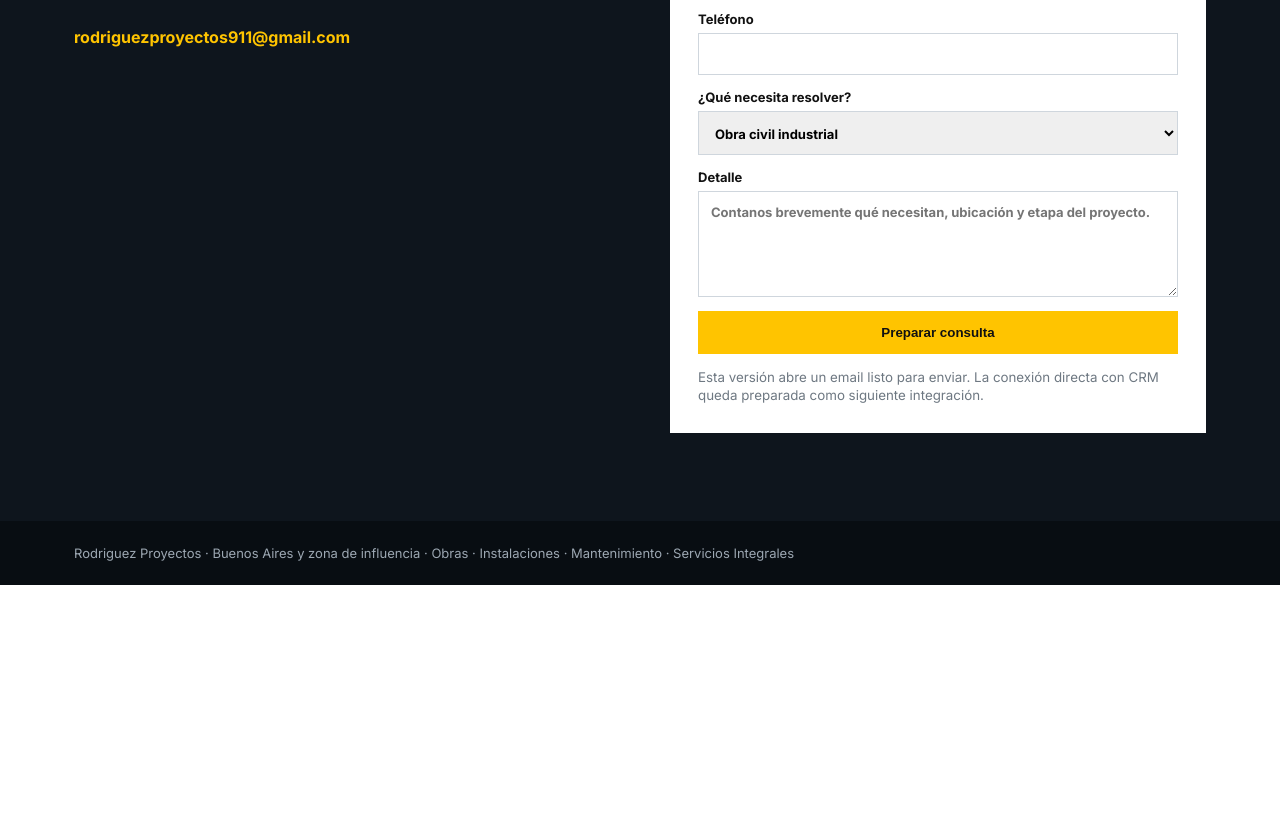
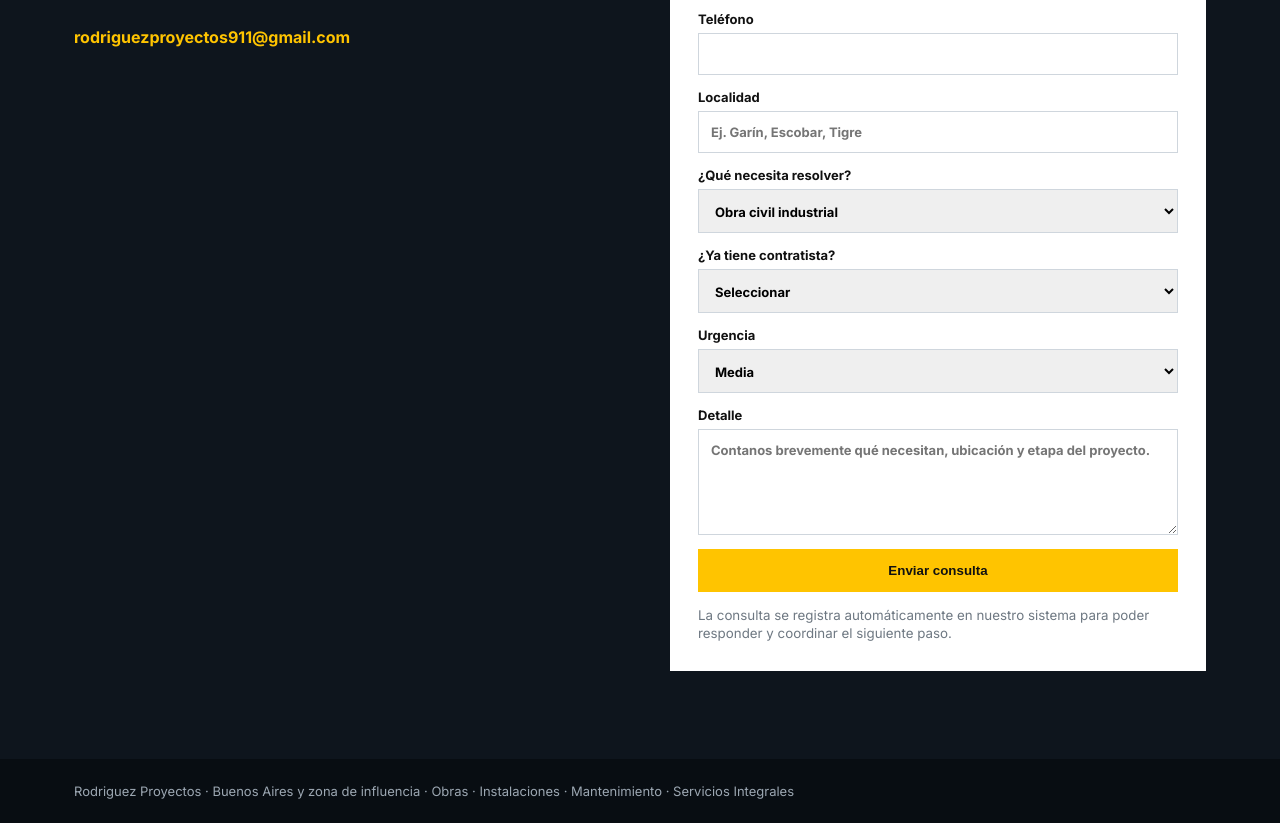
Before and after one commit to rodriguezproyectos911-web/Rodriguez-Proyectos, a plain HTML site: page index.html in a window 1280 px wide. Shown: the part 4121-4944 px from the top of the page. Before the commit the page ends 4706 px from the top, so only its background shows below. Drawn offline with Linux system fonts and the light colour scheme.

Commit message:
Completar formulario comercial con localidad contratista y urgencia

```diff
--- a/index.html
+++ b/index.html
@@ -127,14 +127,31 @@
           <label>Empresa<input name="empresa" /></label>
           <label>Email<input required type="email" name="email" /></label>
           <label>Teléfono<input name="telefono" /></label>
+          <label>Localidad<input name="localidad" placeholder="Ej. Garín, Escobar, Tigre" /></label>
           <label>¿Qué necesita resolver?
             <select name="tipo">
               <option>Obra civil industrial</option><option>Montaje industrial</option><option>Instalaciones técnicas</option><option>Mantenimiento industrial integral</option><option>Laboratorios y Farma</option><option>Logística y Depósitos</option><option>Refrigeración y Frío Industrial</option><option>Adicional / Post-obra / Urgencia</option>
             </select>
           </label>
+          <label>¿Ya tiene contratista?
+            <select name="contratista">
+              <option value="">Seleccionar</option>
+              <option>Sí</option>
+              <option>No</option>
+              <option>Parcial / por rubros</option>
+            </select>
+          </label>
+          <label>Urgencia
+            <select name="urgencia">
+              <option>Media</option>
+              <option>Alta</option>
+              <option>Baja</option>
+              <option>Urgente</option>
+            </select>
+          </label>
           <label>Detalle<textarea name="detalle" rows="5" placeholder="Contanos brevemente qué necesitan, ubicación y etapa del proyecto."></textarea></label>
-          <button class="btn primary" type="submit">Preparar consulta</button>
-          <small>Esta versión abre un email listo para enviar. La conexión directa con CRM queda preparada como siguiente integración.</small>
+          <button class="btn primary" type="submit">Enviar consulta</button>
+          <small>La consulta se registra automáticamente en nuestro sistema para poder responder y coordinar el siguiente paso.</small>
         </form>
       </div>
     </section>
```
